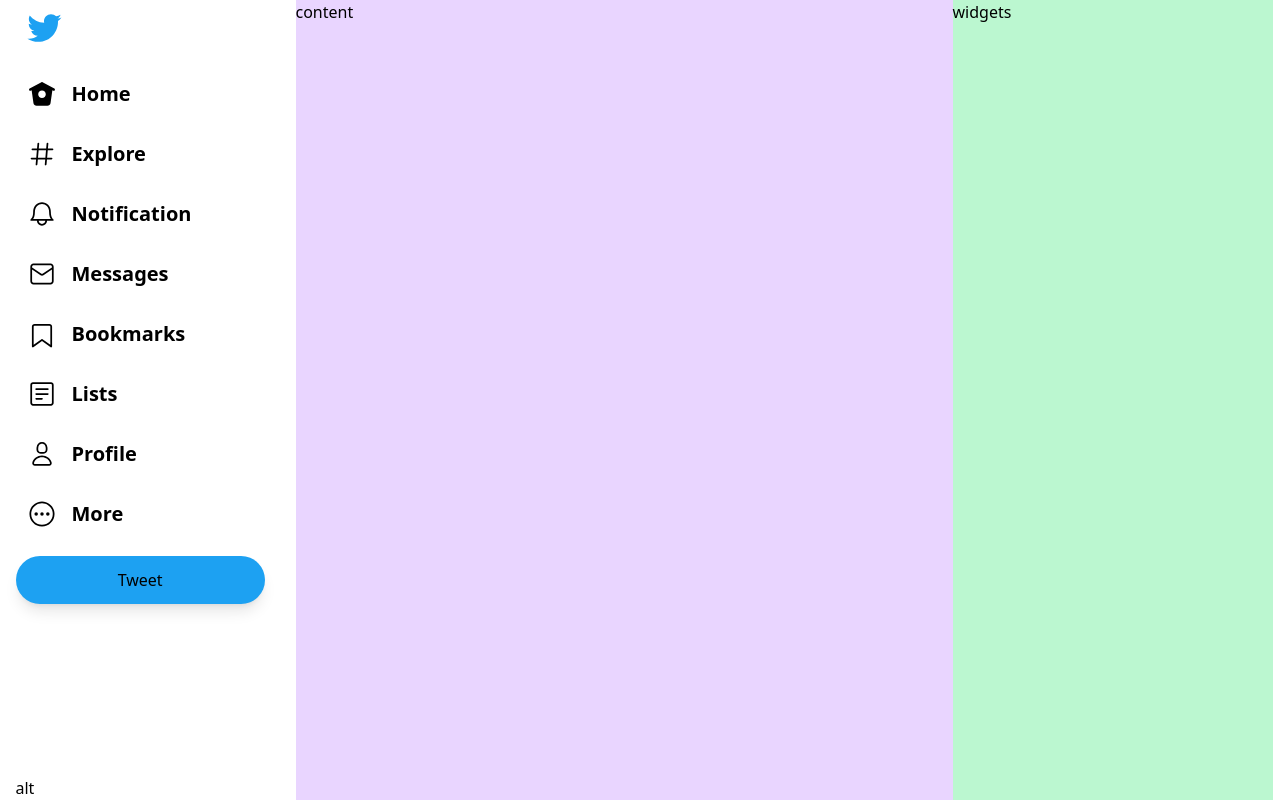
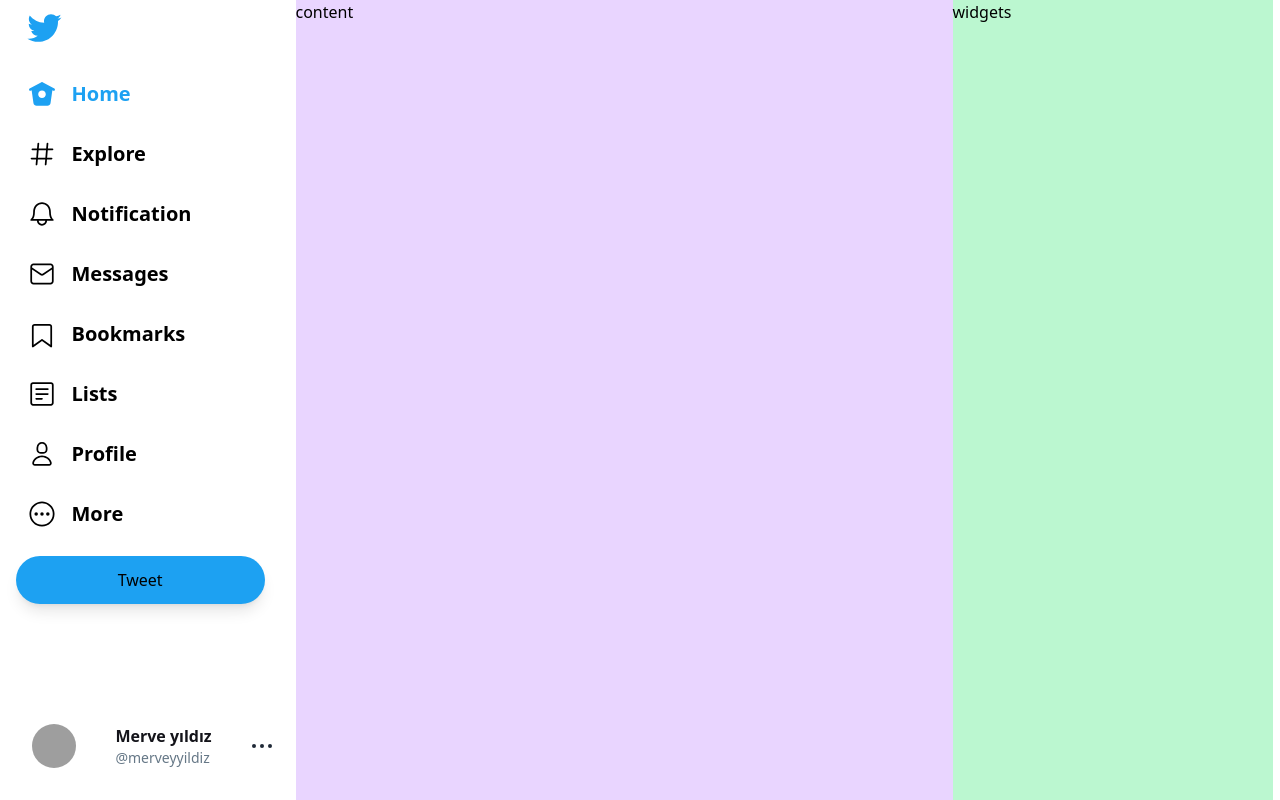
Before and after one commit to merveyyildiz/twitter-clone, a React (Create React App) app: page / in a window 1280 px wide. Built offline with nearby package versions, Linux system fonts and the light colour scheme; grey boxes are pictures that could not be loaded.

Commit message:
aktif menü yapıldı

```diff
--- a/src/components/SideLink.js
+++ b/src/components/SideLink.js
@@ -1,11 +1,14 @@
 import React from "react";
 
-const SideLink = ({name, Icon}) => {
+const SideLink = ({name, Icon, active, onMenuItemClick}) => {
+    const isActive = active === name;
     return(
-        <li className="group">
-            <a className="cursor-pointer block text-xl mb-2">
+        <li className="group" onClick={() => onMenuItemClick(name)}>
+            <a href={name.toLowerCase()} className="cursor-pointer block text-xl mb-2 pointer-events-none">
                 <div className="inline-block">
-                    <div className="flex items-center group-hover:bg-primary-light rounded-full pl-3 pr-8 py-3 group-hover:text-primary-base">
+                    <div className={`flex items-center group-hover:bg-primary-light rounded-full pl-3 pr-8 py-3 group-hover:text-primary-base
+                    ${isActive ? "text-primary-base": ""}
+                    `}>
                         <Icon />
                         <span className="ml-4 font-bold">{name}</span>
                     </div>
--- /dev/null
+++ b/src/components/UserBox.js
@@ -0,0 +1,24 @@
+import React from "react";
+
+const UserBox = () => {
+  return (
+    <div className="flex justify-between items-center mb-6 hover:bg-primary-light cursor-pointer rounded-full py-2 px-4 transform transition-colors duration-200">
+      <img
+        className="w-11 h-11 rounded-full"
+        src="https://pbs.twimg.com/profile_images/1546902964597661696/IxY9Fslh_400x400.jpg"
+        alt="profile"
+      ></img>
+      <div className="flex flex-col">
+        <span className="font-bold text-md text-black">Merve yıldız</span>
+        <span className="text-sm text-gray-dark">@merveyyildiz</span>
+      </div>
+      <div className="flex space-x-1">
+        <div className="w-1 h-1 bg-gray-800 rounded-full"></div>
+        <div className="w-1 h-1 bg-gray-800 rounded-full"></div>
+        <div className="w-1 h-1 bg-gray-800 rounded-full"></div>
+      </div>
+    </div>
+  );
+};
+
+export default UserBox;
--- a/src/layout/Sidebar.js
+++ b/src/layout/Sidebar.js
@@ -1,4 +1,4 @@
-import React from "react";
+import React, { useState } from "react";
 import {
   TwitterIcon,
   BookmaksIcon,
@@ -21,6 +21,7 @@
   ShareIcon,
 } from "../assets/icons/icon";
 import SideLink from "../components/SideLink";
+import UserBox from "../components/UserBox";
 
 const sideLinks = [
   {
@@ -58,6 +59,11 @@
 ];
 
 const Sidebar = () => {
+  const [active, setActive] = useState("Home");
+
+  const handleMenuItemClick = (activeItem) => {
+    setActive(activeItem);
+  }
   return (
     <div className="w-72 flex flex-col justify-between px-2">
       <div>
@@ -68,14 +74,15 @@
         <nav className="mb-4">
           <ul>
             {sideLinks.map(({ name, icon}) => (
-                <SideLink key={name} name={name} Icon={icon}/>
+                <SideLink key={name} name={name} Icon={icon} active={active} onMenuItemClick={handleMenuItemClick}/>
             ))}
           </ul>
         </nav>
 
         <button className="bg-primary-base text-wthite rounded-full py-3 px-8 w-11/12 shadow-lg hover:bg-primary-dark transform transition-colors duration-200">Tweet</button>
       </div>
-      <div>alt</div>
+
+      <UserBox />
     </div>
   );
 };
```
